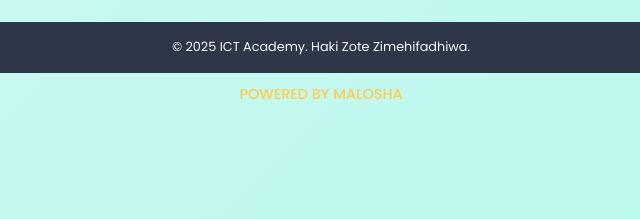
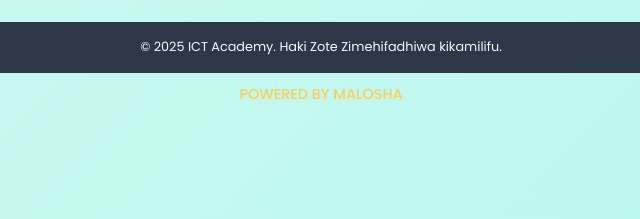
Before and after one commit to david-mLi/D4V1DMALOSHA, a plain HTML site: page malosha.html in a window 1280 px wide. Shown: the part 568-787 px from the top of the page, 319-959 px from the left. Drawn offline with Linux system fonts and the light colour scheme; no server answers.

Commit message:
Update malosha.html
First update

```diff
--- a/malosha.html
+++ b/malosha.html
@@ -821,7 +821,7 @@
     </div>
 
     <footer>
-        <p>© 2025 ICT Academy. Haki Zote Zimehifadhiwa.</p>
+        <p>© 2025 ICT Academy. Haki Zote Zimehifadhiwa kikamilifu.</p>
     </footer>
     <div class="powered-by">POWERED BY MALOSHA </div>
 
```
